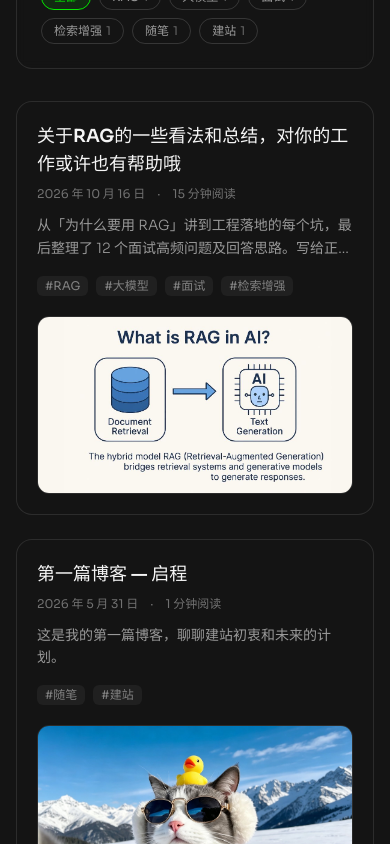
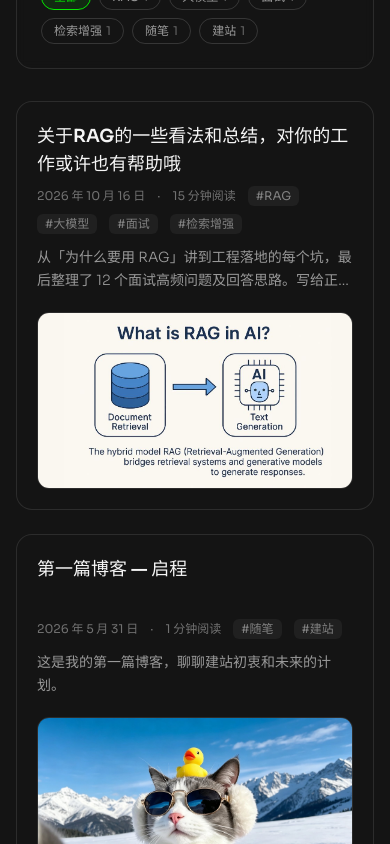
Before and after one commit to blue-riband-x/personal-blog, a React (Vite) app: page /blog in a window 390 px wide. Shown: the part 960-1804 px from the top of the page. Built offline with nearby package versions, Linux system fonts and the light colour scheme.

Commit message:
统一博客卡片封面尺寸：固定宽高比 + 文字块对齐，消除留空

```diff
--- a/src/components/blog/PostCard.tsx
+++ b/src/components/blog/PostCard.tsx
@@ -8,17 +8,25 @@ interface PostCardProps {
 }
 
 /**
- * 封面：优先后台配置的 cover，缺省时用标题首字生成一个渐变占位图。
+ * 封面容器：所有卡片共用同一套尺寸，保证列表里缩略图完全一致。
+ *
+ * - 手机端：通栏 16:9，卡片纵向排布；
+ * - 桌面端：固定宽度 16:10，高度随 `aspect-ratio` 推导，不再用固定 px 高度，
+ *   这样即使以后换封面图也不会因为原始比例不同而忽高忽低。
  */
+const COVER_BOX =
+  "aspect-video w-full shrink-0 overflow-hidden rounded-xl border border-white/10 " +
+  "md:aspect-[16/10] md:w-52";
+
 function PostCover({ cover, title }: { cover?: string; title: string }) {
   if (cover) {
     return (
-      <div className="shrink-0 overflow-hidden rounded-xl border border-white/10 md:w-44">
+      <div className={COVER_BOX}>
         <img
           src={asset(cover)}
           alt={title}
-          className="h-44 w-full object-cover transition-transform duration-500 group-hover:scale-105 md:h-28 md:w-44"
           loading="lazy"
+          className="h-full w-full object-cover transition-transform duration-500 group-hover:scale-105"
         />
       </div>
     );
@@ -27,32 +35,47 @@ function PostCover({ cover, title }: { cover?: string; title: string }) {
   const firstChar = title.charAt(0) || "文";
 
   return (
-    <div className="flex h-44 w-full shrink-0 items-center justify-center rounded-xl border border-white/10 bg-gradient-to-br from-primary/25 to-primary/5 md:h-28 md:w-44">
-      <span className="text-5xl font-bold text-primary/60 md:text-4xl">
-        {firstChar}
-      </span>
+    <div
+      className={`${COVER_BOX} flex items-center justify-center bg-gradient-to-br from-primary/25 to-primary/5`}
+      aria-hidden="true"
+    >
+      <span className="text-4xl font-bold text-primary/60">{firstChar}</span>
     </div>
   );
 }
 
 /**
  * 博客列表中的文章卡片。
- * 移动端封面在上；桌面端对齐参考图：左侧文字、右侧缩略图。
+ *
+ * 左侧是标题 / 元信息 / 摘要，右侧是封面（手机端封面上、文字下）。
+ * 标题与摘要都做两行截断并给标题留出两行高度，卡片之间的高度差被压到最小，
+ * 封面再用 `items-center` 垂直居中，避免出现一侧贴顶、另一侧留空的割裂感。
  */
 export function PostCard({ post }: PostCardProps) {
   return (
     <article className="group rounded-2xl border border-white/10 bg-hero-bg/60 p-5 transition-all hover:border-primary/30 hover:bg-hero-bg/80">
-      <Link to={`/blog/${post.slug}`} className="flex flex-col gap-5 md:flex-row">
-        <div className="flex min-w-0 flex-1 flex-col justify-between">
-          <div>
-            <h2 className="text-lg font-semibold text-foreground transition-colors group-hover:text-primary md:text-xl">
+      <Link
+        to={`/blog/${post.slug}`}
+        className="flex flex-col gap-5 md:flex-row md:items-center"
+      >
+        <div className="flex min-w-0 flex-1 flex-col">
+          <h2 className="line-clamp-2 min-h-14 text-lg font-semibold leading-7 text-foreground transition-colors group-hover:text-primary md:text-xl">
             {post.title}
           </h2>
 
-            <div className="mt-2 flex flex-wrap items-center gap-3 text-xs text-muted-foreground/70">
+          <div className="mt-2 flex flex-wrap items-center gap-x-3 gap-y-2 text-xs text-muted-foreground/70">
             <time dateTime={post.date}>{formatDate(post.date)}</time>
-              <span>·</span>
+            <span aria-hidden="true">·</span>
             <span>{post.readingTime} 分钟阅读</span>
+
+            {post.tags.map((tag) => (
+              <span
+                key={tag}
+                className="rounded-md bg-white/5 px-2 py-0.5 text-muted-foreground/80"
+              >
+                #{tag}
+              </span>
+            ))}
           </div>
 
           <p className="mt-3 line-clamp-2 text-sm font-light leading-relaxed text-muted-foreground">
@@ -60,20 +83,6 @@ export function PostCard({ post }: PostCardProps) {
           </p>
         </div>
 
-          {post.tags.length > 0 && (
-            <div className="mt-4 flex flex-wrap gap-2">
-              {post.tags.map((tag) => (
-                <span
-                  key={tag}
-                  className="rounded-md bg-white/5 px-2 py-0.5 text-xs text-muted-foreground/80"
-                >
-                  #{tag}
-                </span>
-              ))}
-            </div>
-          )}
-        </div>
-
         <PostCover cover={post.cover} title={post.title} />
       </Link>
     </article>
```
Lines whose indentation alone changed are shown as unchanged.
